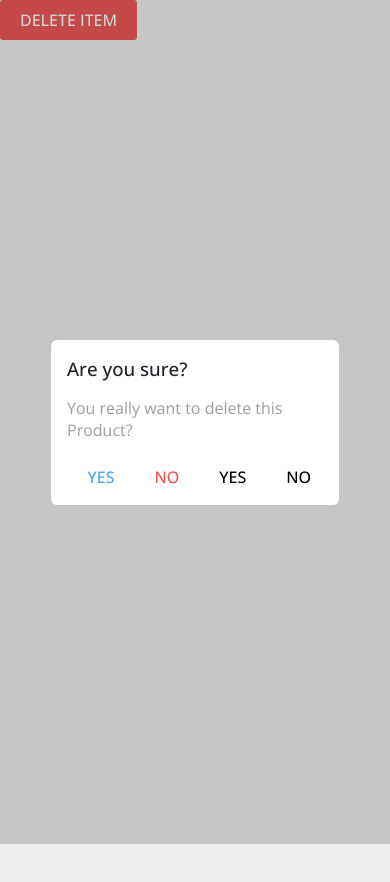
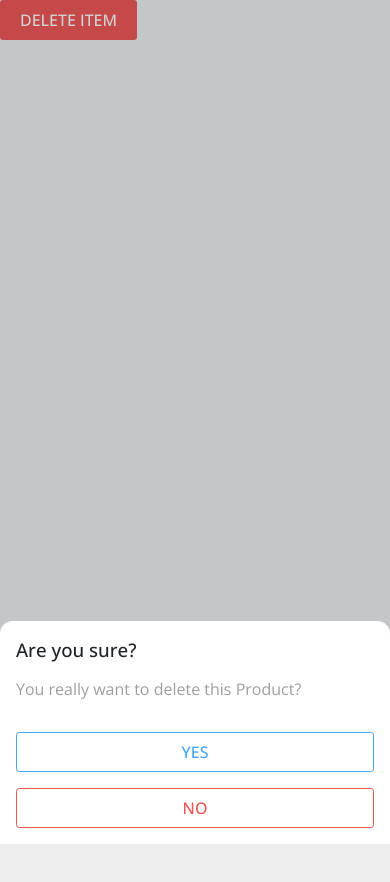
Before and after one commit to ubaidbadar/Teaching-React, a React (Create React App) app in the folder client/: page / in a window 390 px wide. Both pictures are taken after a click on the button "DELETE ITEM". Shown: the top 882 px of the page. Built offline with nearby package versions, Linux system fonts and the light colour scheme.

Commit message:
alert-modal-designed

```diff
--- a/client/src/App.js
+++ b/client/src/App.js
@@ -16,12 +16,6 @@ import AlertModal from "./ui/AlertModal/AlertModal";
               <button className="tx-danger" onClick={props.onClose}>No</button>
             </>
           )}
-          footer={onClose => (
-            <>
-              <button>Yes</button>
-              <button onClick={onClose}>No</button>
-            </>
-          )}
         />
 
       </div>
--- a/client/src/scss/animation.scss
+++ b/client/src/scss/animation.scss
@@ -18,13 +18,3 @@
         transform: scale(1);
     }
 }
-@keyframes MobileAlertOpen {
-    0% {
-        opacity: 0;
-        visibility: hidden;
-        bottom: -100%;
-    }
-    100% {
-        bottom: 0;
-    }
-}
--- a/client/src/ui/AlertModal/AlertModal.jsx
+++ b/client/src/ui/AlertModal/AlertModal.jsx
@@ -1,15 +1,18 @@
 import withModal from "../../hoc/withModal/withModal";
 import styles from './AlertModal.module.scss';
 
-const AlertModal = ({title, description, onClose, footer, Footer, ...props}) => (
+const AlertModal = ({ title, description, onClose, footer, Footer, ...props }) => (
     <>
         <h3 className="m-0">{title}</h3>
-        <p className="tx-grey">{description}</p>
-        <div className={`${styles.footer} btn-blank-parent btn-hover-parent btn-normal-parent gap-3 justify-content-end d-flex align-items-end`}>
+        <p className="tx-grey mb-5 mb-sm-3">{description}</p>
+        <div className={`
+        ${styles.footer}
+            btn-blank-parent btn-hover-parent btn-normal-parent gap-3 justify-content-sm-end d-grid d-sm-flex align-items-end
+        `}>
             {Footer && <Footer onClose={onClose} />}
             {footer && footer(onClose)}
         </div>
     </>
 );
 
-export default withModal(AlertModal, `p-3 m-auto b-radius-4 ${styles.root}`);
+export default withModal(AlertModal, `p-3 mx-auto mt-auto mb-sm-auto ${styles.root}`);
--- a/client/src/ui/AlertModal/AlertModal.module.scss
+++ b/client/src/ui/AlertModal/AlertModal.module.scss
@@ -1,5 +1,7 @@
 .root {
     width: 18rem;
+    animation: ModalOpen linear 0.3s forwards;
+    border-radius: 0.4rem;
 }
 
 .footer {
@@ -8,3 +10,51 @@
         margin: 0 -0.5rem -0.5rem -0.5rem;
     }
 }
+
+@media (max-width: 576px) {
+    .root {
+        width: 100%;
+        animation: MobileAlertOpen linear 0.3s forwards;
+        border-radius: 0.8rem 0.8rem 0 0;
+    }
+    .footer {
+        >a, button {
+            margin: 0;
+            &::after {
+                content: '';
+                border: 0.1em solid;
+                position: absolute;
+                top: 0;
+                left: 0;
+                right: 0;
+                bottom: 0;
+                border-radius: inherit;
+            }
+        }
+    }
+}
+
+@keyframes ModalOpen {
+    0% {
+        opacity: 0;
+        visibility: hidden;
+        transform: scale(0);
+    }
+    100% {
+        opacity: 1;
+        visibility: visible;
+        transform: scale(1);
+    }
+}
+@keyframes MobileAlertOpen {
+    0% {
+        opacity: 0;
+        visibility: hidden;
+        bottom: -100%;
+    }
+    100% {
+        bottom: 0;
+        opacity: 1;
+        visibility: visible;
+    }
+}
```
